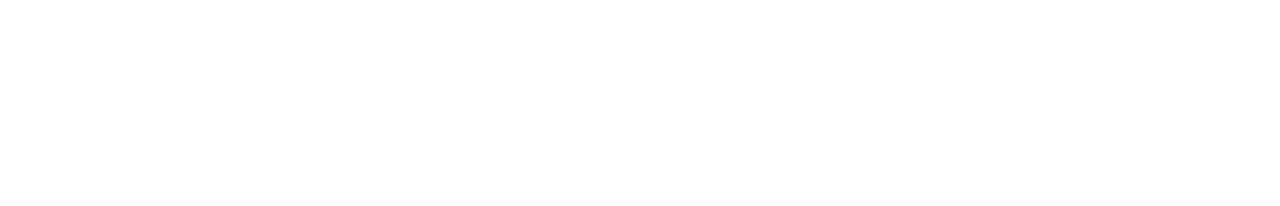
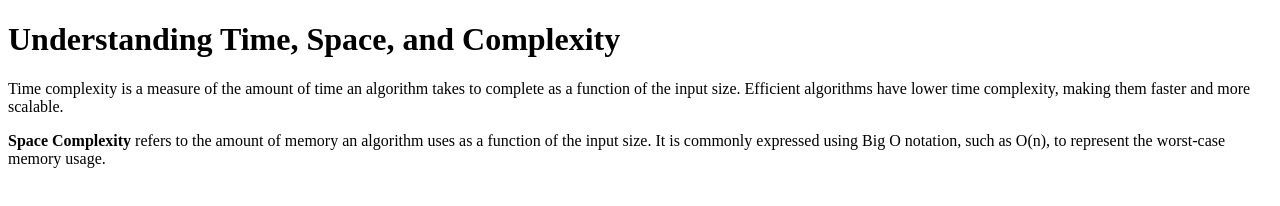
Before and after one commit to acciojob/time-and-space-complexity-khedkar2001, a website: page main.html in a window 1280 px wide. Drawn offline with Linux system fonts and the light colour scheme.

Commit message:
created a submission

```diff
--- a/main.html
+++ b/main.html
@@ -1,16 +1,18 @@
 <!DOCTYPE html>
+<html>
+<head>
+    <link rel="stylesheet" href="styles.css">
+    <meta charset="UTF-8">
+    <meta name="viewport" content="width=device-width, initial-scale=1.0">
+    <title>Time and Space Complexity</title>
+</head>
+<body>
+    <h1>Understanding Time, Space, and Complexity</h1>
 
-<html>
+    <p>Time complexity is a measure of the amount of time an algorithm takes to complete as a function of the input size. Efficient algorithms have lower time complexity, making them faster and more scalable.</p>
 
-<head>
-	<link rel="stylesheet" href="styles.css">
-</head>
+    <p><b>Space Complexity</b> refers to the amount of memory an algorithm uses as a function of the input size. It is commonly expressed using Big O notation, such as O(n), to represent the worst-case memory usage.</p>
 
-<body>
-	<!-- the entire body must be written by student -->
-    <script type="text/javascript" src="./script.js">
-</script>
-
+    <script type="text/javascript" src="./script.js"></script>
 </body>
-
 </html>
```
